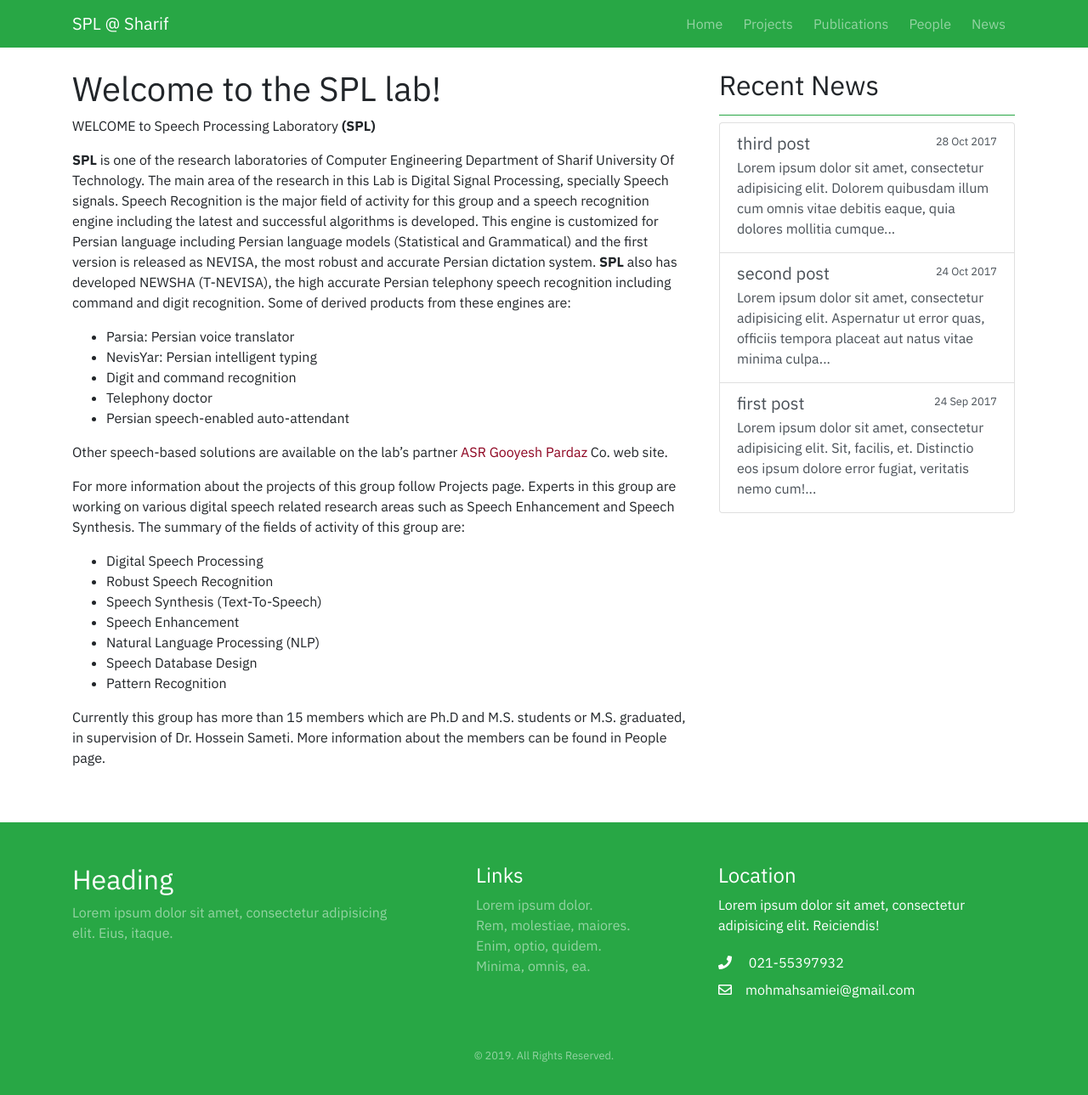
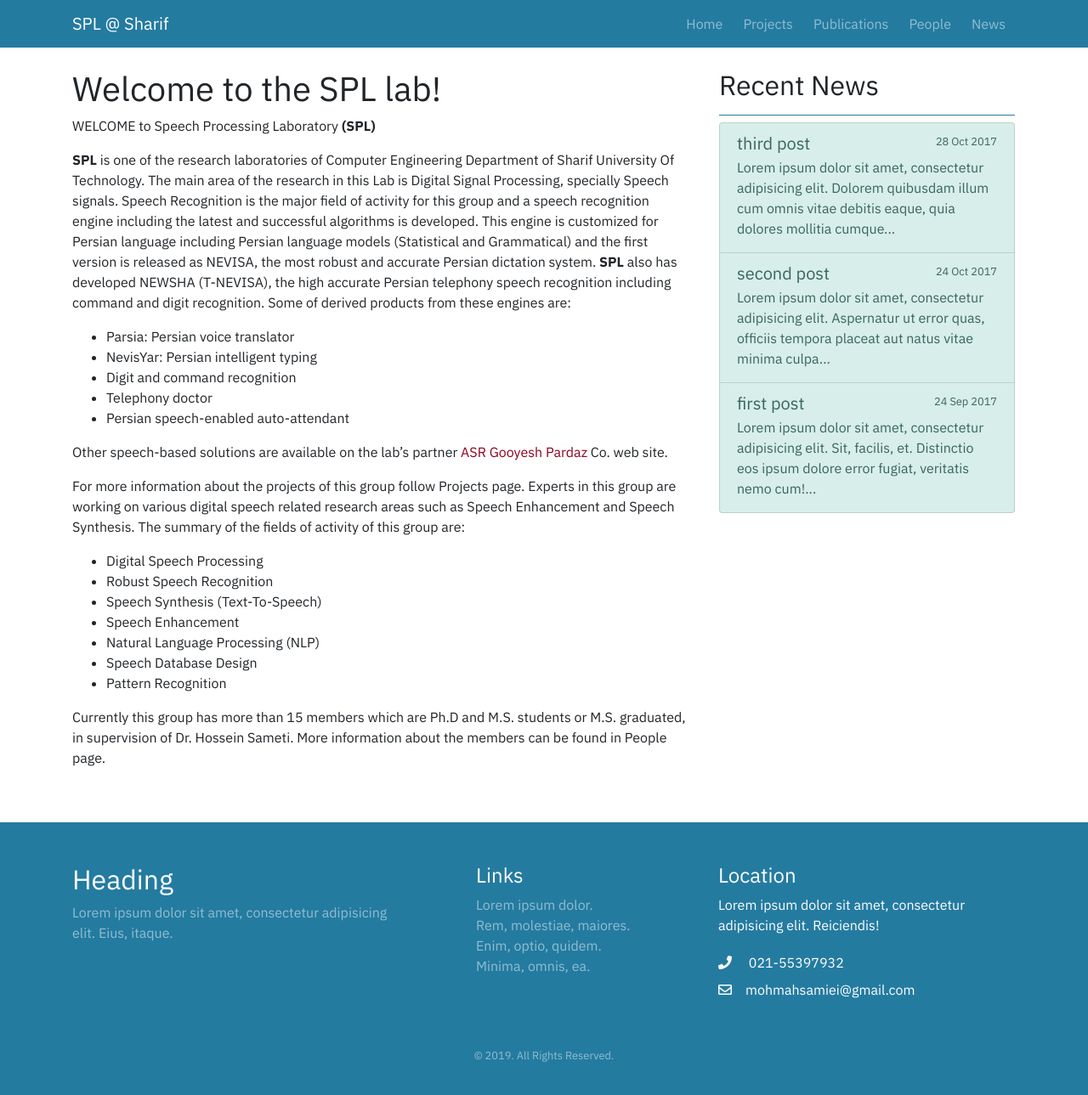
Before and after one commit to mmsamiei/spl-site, a Jekyll site: the page built from _pages/home.md, in a window 1280 px wide and 1317 px high. Shown: the top 1289 px of the window at 85% size. Built offline with Jekyll 4.4.1, drawn with Linux system fonts in a browser that asks for light colours; nearby versions of some CDN libraries.

Commit message:
add new colors for page

```diff
--- a/_includes/footer.html
+++ b/_includes/footer.html
@@ -1,7 +1,7 @@
 <!-- JS -->
 
 <!-- Footer -->
-<footer class="mt-5 pt-5 pb-5 bg-success text-white footer">
+<footer class="mt-5 pt-5 pb-5 bg-blue text-white footer">
   <div class="container">
     <div class="row">
       <div class="col-lg-5 col-xs-12">
--- a/_includes/header.html
+++ b/_includes/header.html
@@ -1,4 +1,4 @@
-<nav class="navbar navbar-expand-md bg-success navbar-dark sticky-top">
+<nav class="navbar navbar-expand-md bg-blue navbar-dark sticky-top">
   <div class="container">
   <a class="navbar-brand" href="#">SPL @ Sharif</a>
   <button class="navbar-toggler" type="button" data-toggle="collapse" data-target="#collapsibleNavbar">
--- a/_includes/person_card.html
+++ b/_includes/person_card.html
@@ -1,12 +1,12 @@
 <div class="col-lg-6 p-2">
-  <div class="card mb-3" style="max-width: 600px; min-height: 205px;">
+  <div class="card mb-3 border-light-green" style="max-width: 600px; min-height: 205px;">
     <div class="row no-gutters">
       <div class="col-md-4 text-center p-3">
         <img src="https://i.pravatar.cc/300" class="card-img rounded-circle" alt="...">
       </div>
       <div class="col-md-8">
         <div class="card-body">
-          <h5 class="card-title">{{include.member.first_name}} {{include.member.last_name}}</h5>
+          <h5 class="card-title text-blue">{{include.member.first_name}} {{include.member.last_name}}</h5>
 
           {% if include.member.position != NULL %}
           <p class="card-text">{{member.position}}</p>
--- a/_layouts/home-layout.html
+++ b/_layouts/home-layout.html
@@ -7,14 +7,14 @@ layout: default
   {{content}}
 </div>
 <div id="newsid" class="col-sm-4 mt-4 border border-white rounded">
-  <h2 class="border-bottom border-success pb-3">
+  <h2 class="border-bottom border-blue pb-3">
     Recent News
   </h2>
 
   <div class="list-group">
     {% assign sorted = (site.posts | sort: 'date') | reverse %}
     {% for post in sorted limit:5 %}
-    <a href="#" class="list-group-item list-group-item-action flex-column align-items-start">
+    <a href="#" class="list-group-item list-group-item-light-green list-group-item-action flex-column align-items-start">
       <div class="d-flex w-100 justify-content-between">
         <h5 class="mb-1">{{ post.title }}</h5>
         <small>{{ post.date | date_to_string }}</small>
--- a/_pages/publication.html
+++ b/_pages/publication.html
@@ -6,10 +6,10 @@ permalink: /publication
 <div class="container mt-2">
   <div class="row">
     {% for paper in site.data.publications %}
-    <div class="m-1 p-1 border-1 bg-dark text-light">
-      <p class="m-0">{{paper.authors}}. {{paper.at}}</p>
+    <div class="m-1 p-1 rounded border-1 bg-olive text-dark">
+      <p class="m-0">{{paper.authors}}. <small> {{paper.at |‌ date_to_string}} </small> </p>
       <p class="font-weight-bold m-0">{{paper.title}}</p>
-      <p>{{paper.conference}} {{paper.journal}} <a class="font-italic font-weight-light m-0"href="{{paper.link}}">paper link</a></p>
+      <p class="m-1">{{paper.conference}} {{paper.journal}} <a class="font-italic btn-success p-1 font-weight-light m-0"href="{{paper.link}}">paper-link</a></p>
     </div>
     {% endfor %}
   </div>
--- a/css/custom/_variables.scss
+++ b/css/custom/_variables.scss
@@ -1,6 +1,10 @@
 $primary: #8d021f; // burgundy
 $theme-colors: (
-  "custom-color": #FFC922
+  "blue": #247ba0,
+  "light-green": #70c1b3,
+  "olive": #b2dbbf,
+  "light-yellow": #f3ffbd,
+  "red": #ff1654
 );
 
 * {
```
Also changed, not shown: 8 other files.
